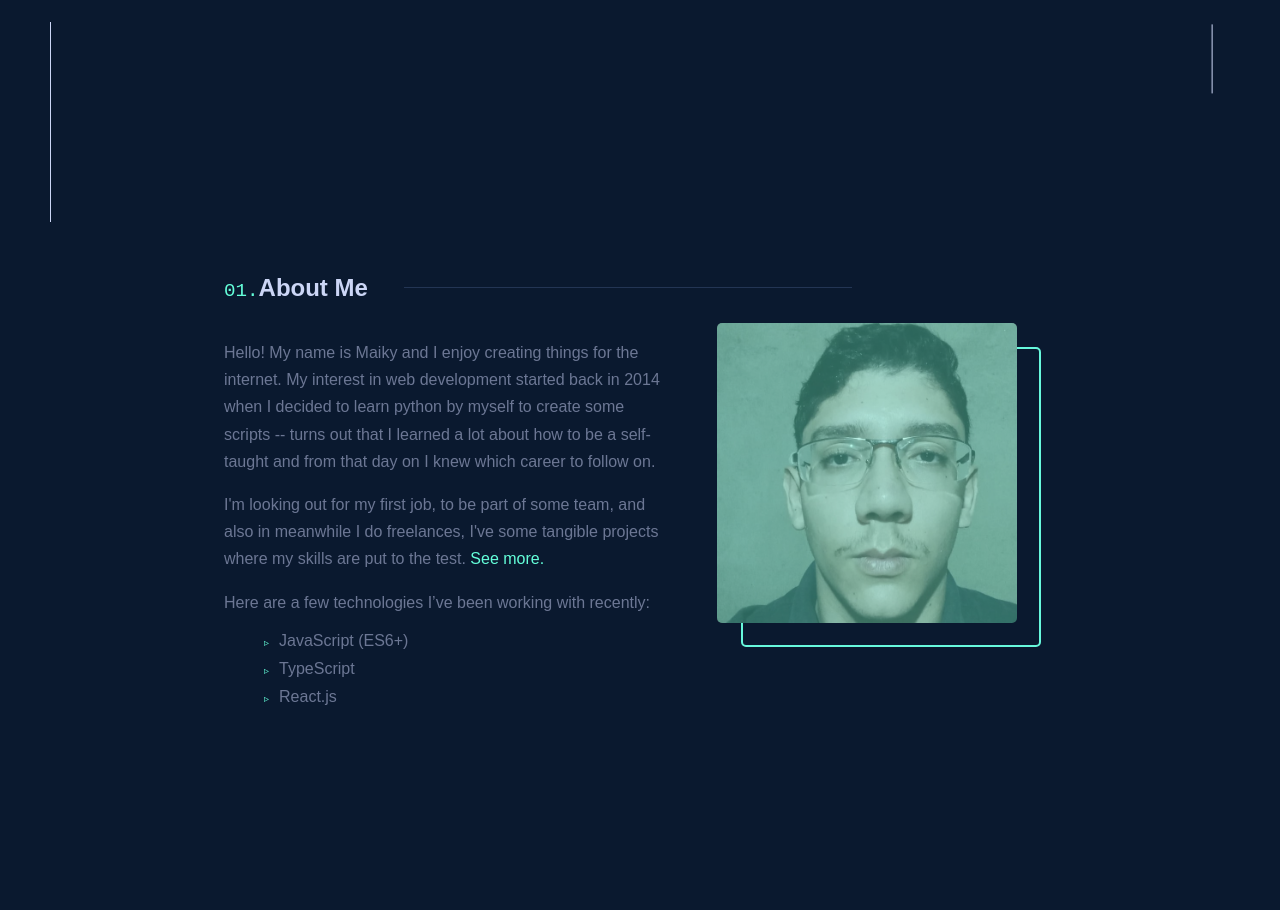
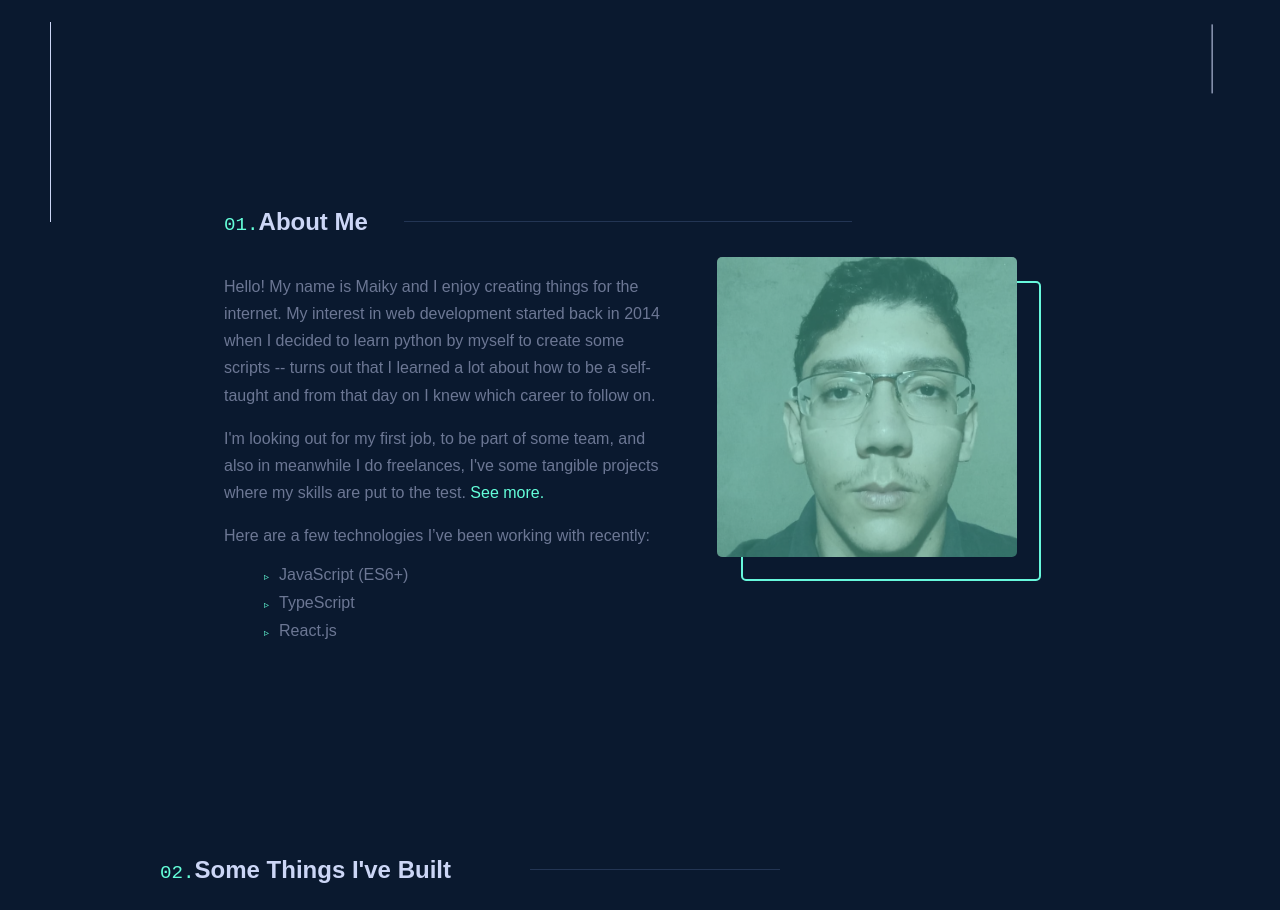
Before and after one commit to mkyy/v2, a React (Vite) app: page / in a window 1280 px wide. Shown: the part 712-1622 px from the top of the page. Built offline with nearby package versions, Linux system fonts and the light colour scheme.

Commit message:
adding contact form, and fixing some responsive bugs

```diff
--- a/package.json
+++ b/package.json
@@ -8,9 +8,11 @@
     "preview": "vite preview"
   },
   "dependencies": {
+    "@formspree/react": "^2.2.5",
     "@svgr/webpack": "^6.2.1",
     "react": "^18.0.0",
     "react-dom": "^18.0.0",
+    "react-spinners": "^0.12.0",
     "styled-components": "^5.3.5"
   },
   "devDependencies": {
--- /dev/null
+++ b/src/components/ContactForm/index.jsx
@@ -0,0 +1,35 @@
+import { useForm } from '@formspree/react';
+import { Container } from './style';
+import { PuffLoader } from 'react-spinners';
+
+const ContactForm = () => {
+  const [state, handleSubmit] = useForm('moqrkkkq');
+
+  if (state.succeeded) {
+    return (
+      <div className='div-sucess'>
+        <h2 style={{ textAlign: 'center', color: '#ccd6f6' }}>Thank you for your message!</h2>
+      </div>
+    );
+  }
+
+  return (
+    <Container onSubmit={handleSubmit}>
+      <input id='name' type='text' name='name' placeholder='Name' />
+
+      <input id='email' type='email' name='email' placeholder='example@email.com' />
+
+      <textarea
+        name='msg'
+        id='msg'
+        cols='30'
+        rows='10'
+        placeholder='Your friendly message here...'
+      ></textarea>
+      <div className='div-btn'>
+        {state.submitting ? <PuffLoader color='#64FFDA' /> : <button type='submit'>Enviar</button>}
+      </div>
+    </Container>
+  );
+};
+export default ContactForm;
--- /dev/null
+++ b/src/components/ContactForm/style.js
@@ -0,0 +1,62 @@
+import styled from 'styled-components';
+
+export const Container = styled.form`
+  display: flex;
+  flex-direction: column;
+  width: 70%;
+  height: 100%;
+  margin-inline: auto;
+
+  @media (max-width: 425px) {
+    width: 100%;
+    align-items: center;
+  }
+
+  input,
+  textarea {
+    background-color: transparent;
+    border: 1px solid var(--principal-text);
+    color: var(--light);
+    padding: 15px;
+    border-radius: 5px;
+    width: 100%;
+    margin-bottom: 10px;
+
+    &:focus {
+      outline: inset rgba(204, 214, 246, 0.7);
+    }
+  }
+
+  button {
+    background-color: #112240;
+    border: 1px solid var(--principal-text);
+    padding: 10px;
+    color: var(--principal-text);
+    font-family: 'Fira Code', monospace;
+    transition: 0.2s ease;
+    align-self: center;
+    &:hover {
+      color: var(--light);
+      border: 1px solid var(--light);
+      background-color: transparent;
+      cursor: pointer;
+      transform: scale(1.02);
+    }
+  }
+
+  .sucess-box {
+    background-color: red;
+
+    h2 {
+      text-align: center;
+    }
+  }
+
+  .div-btn {
+    align-self: center;
+    padding: 10px;
+    display: flex;
+    justify-content: center;
+    align-items: center;
+  }
+`;
--- a/src/components/Header/Header.jsx
+++ b/src/components/Header/Header.jsx
@@ -6,8 +6,9 @@ export const Header = () => {
   const mobileMenuRef = useRef();
   const mobileNavList = useRef();
 
+  useEffect(() => handleAnimation(), []);
+
   useEffect(() => {
-    window.addEventListener('load', () => handleAnimation());
     mobileMenuRef.current.addEventListener('click', () => handleClick());
   }, [mobileMenuRef]);
 
--- a/src/components/Main/Main.jsx
+++ b/src/components/Main/Main.jsx
@@ -1,6 +1,7 @@
 import { useEffect } from 'react';
 import { useRef, useState } from 'react';
 import { Button } from '../Button/';
+import ContactForm from '../ContactForm';
 import { Container, JobSampleComponent, OtherProjects } from './style';
 import Git from '../../../public/icons/git.svg?component';
 import Insta from '../../../public/icons/insta.svg?component';
@@ -65,7 +66,7 @@ export const Main = () => {
   return (
     <>
       <Container id='content' ref={mainRef}>
-        <div className='sheet animated' id='start'>
+        <div className='animated' id='start'>
           <div>
             <p className='sf'>Hi, my name is</p>
             <h1 className='title'>Maiky Roger.</h1>
@@ -79,7 +80,7 @@ export const Main = () => {
           <Button href={'#work'} content={'Check out my projects !'} />
         </div>
 
-        <div className='sheet fade-in' id='about'>
+        <div className='fade-in' id='about'>
           <h2 className='nav-item nav-about'>About Me</h2>
           <div className='abt-div'>
             <div id='text-div-wrapper'>
@@ -292,17 +293,18 @@ export const Main = () => {
           </div>
         </OtherProjects>
 
-        <div id='contact' className='fade-in'>
-          <h2 className='nav-contact'>03. What's Next?</h2>
-          <h1>Get In Touch</h1>
-          <p>
+        <div id='contact'>
+          <h2 className='nav-contact fade-in'>03. What's Next?</h2>
+          <h1 className='fade-in'>Get In Touch</h1>
+          <p className='fade-in'>
             I'm currently looking for my first opportunity of job as a front-end developer, which is
             the area I've focusing on recently. However I'm already doing freelances at 99freelas
             and Freelancer.com, so, if you're looking for a freelancer, don't hesitate to contact
             me.{' '}
           </p>
-
-          <Button href={'mailto:maikyrg9@gmail.com'} content={'Say Hello'} />
+          <div className='contact-wrapper fade-in'>
+            <ContactForm />
+          </div>
 
           <h6> © Built by Maiky Roger</h6>
         </div>
--- a/src/components/Main/style.js
+++ b/src/components/Main/style.js
@@ -11,9 +11,13 @@ export const Container = styled.main`
     transform: translateY(10%);
     opacity: 0;
     transition: 1s ease;
+    min-height: 100vh;
+    width: 1000px;
+    margin-inline: auto;
 
     @media (max-width: 425px) {
       align-items: center;
+      width: 100%;
     }
   }
 
@@ -94,6 +98,8 @@ export const Container = styled.main`
   }
 
   .nav-about {
+    padding-top: 100px;
+
     &::before {
       content: '01.';
     }
@@ -101,10 +107,12 @@ export const Container = styled.main`
     @media (max-width: 425px) {
       font-size: 20px;
       text-align: center;
+      padding-top: 0;
     }
   }
 
   .nav-work {
+    padding-top: 100px;
     margin-bottom: 100px;
     width: 1000px;
     margin-inline: auto;
@@ -118,6 +126,7 @@ export const Container = styled.main`
     }
 
     @media (max-width: 425px) {
+      padding-top: 0;
       width: 100%;
       margin-bottom: 40px;
       font-size: 20px;
@@ -138,6 +147,9 @@ export const Container = styled.main`
     display: flex;
     flex-direction: column;
     justify-content: center;
+    max-width: 1440px;
+    margin-inline: auto;
+    margin-bottom: 100px;
 
     .abt-div {
       display: flex;
@@ -261,22 +273,32 @@ export const Container = styled.main`
     display: flex;
     flex-direction: column;
     align-items: center;
-    height: 80vh;
-    max-height: 700px;
-    max-width: 1440px;
+    height: 120vh;
+    max-height: 750px;
+    max-width: 1000px;
     margin: 0 auto;
 
     h1 {
       color: var(--principal-text);
       font-size: 50px;
       margin-top: 0;
+
+      @media (max-width: 425px) {
+        margin-bottom: 5px;
+      }
     }
 
     p {
-      width: 50%;
-      line-height: 25px;
+      width: 80%;
+      line-height: 30px;
       text-align: center;
       margin-bottom: 50px;
+      margin-top: 0;
+
+      @media (max-width: 425px) {
+        line-height: 20px;
+        margin-bottom: 20px;
+      }
     }
 
     h6 {
@@ -287,8 +309,15 @@ export const Container = styled.main`
       font-size: 14px;
     }
 
+    .contact-wrapper {
+      display: flex;
+      align-items: center;
+      width: 100%;
+    }
+
     @media (max-width: 425px) {
-      height: 550px;
+      height: 200vh;
+      max-height: 750px;
       h1 {
         font-size: 40px;
         text-align: center;
@@ -296,7 +325,7 @@ export const Container = styled.main`
 
       p {
         width: 100%;
-        text-align: left;
+        text-align: justify;
       }
     }
   }
@@ -486,6 +515,22 @@ export const OtherProjects = styled.section`
     text-align: center;
     color: var(--principal-text);
     margin-bottom: 50px;
+
+    &::after {
+      content: '';
+      width: 250px;
+      height: 1px;
+      background: var(--light);
+      position: absolute;
+      bottom: -15px;
+      left: 38%;
+    }
+    @media (max-width: 425px) {
+      &::after {
+        width: 150px;
+        left: 27%;
+      }
+    }
   }
 
   .container {
--- a/src/style/GlobalStyle/GlobalStyle.jsx
+++ b/src/style/GlobalStyle/GlobalStyle.jsx
@@ -151,4 +151,13 @@ export const GlobalStyle = createGlobalStyle`
         opacity: 1;
         transform: translateY(0);
     }
+
+    .div-sucess{
+        background: #112240;
+        border-radius: 10px;
+        padding: 25px;
+        margin: auto;
+        margin-top: 100px;
+    }
+
 `;
```
Also changed, not shown: 1 other file (tests, documents, lock files or other folders).
